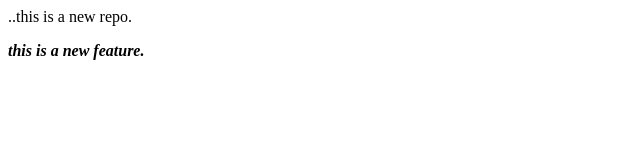
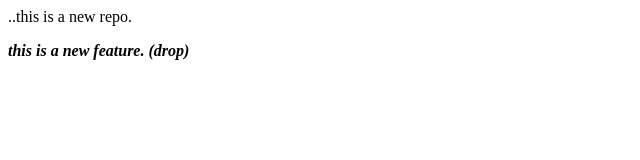
Before and after one commit to agr1maa/localrepo, a plain HTML site: page index.html in a window 1280 px wide. Shown: the full height of the page, 0-640 px from the left. Drawn offline with Linux system fonts and the light colour scheme.

Commit message:
added drop

```diff
--- a/index.html
+++ b/index.html
@@ -1,3 +1,3 @@
 <p> ..this is a new repo.</p>
 
-<div> <b> <i> this is a new feature.</i></b> </div>
+<div> <b> <i> this is a new feature. (drop) </i></b> </div>
```
